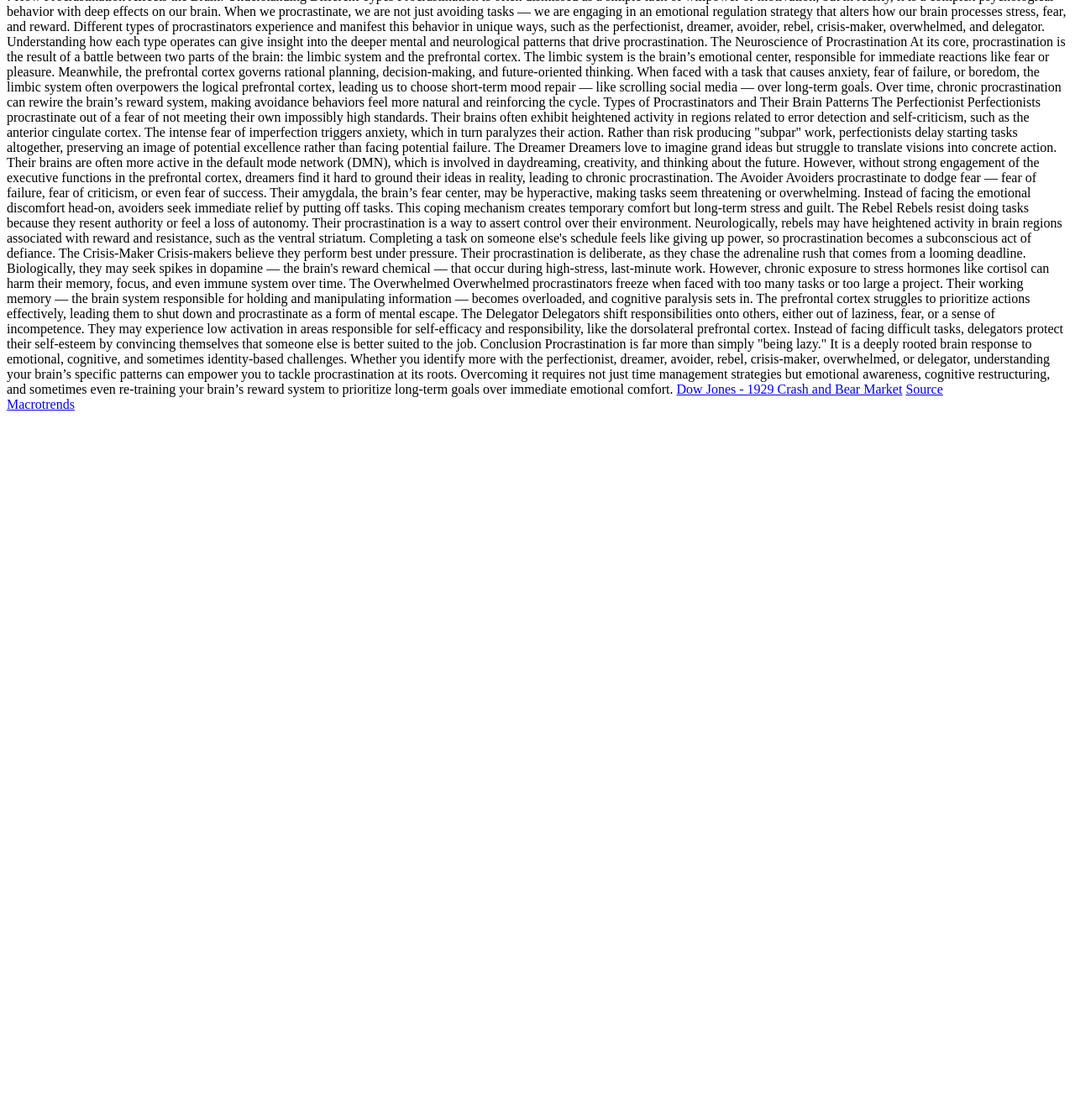
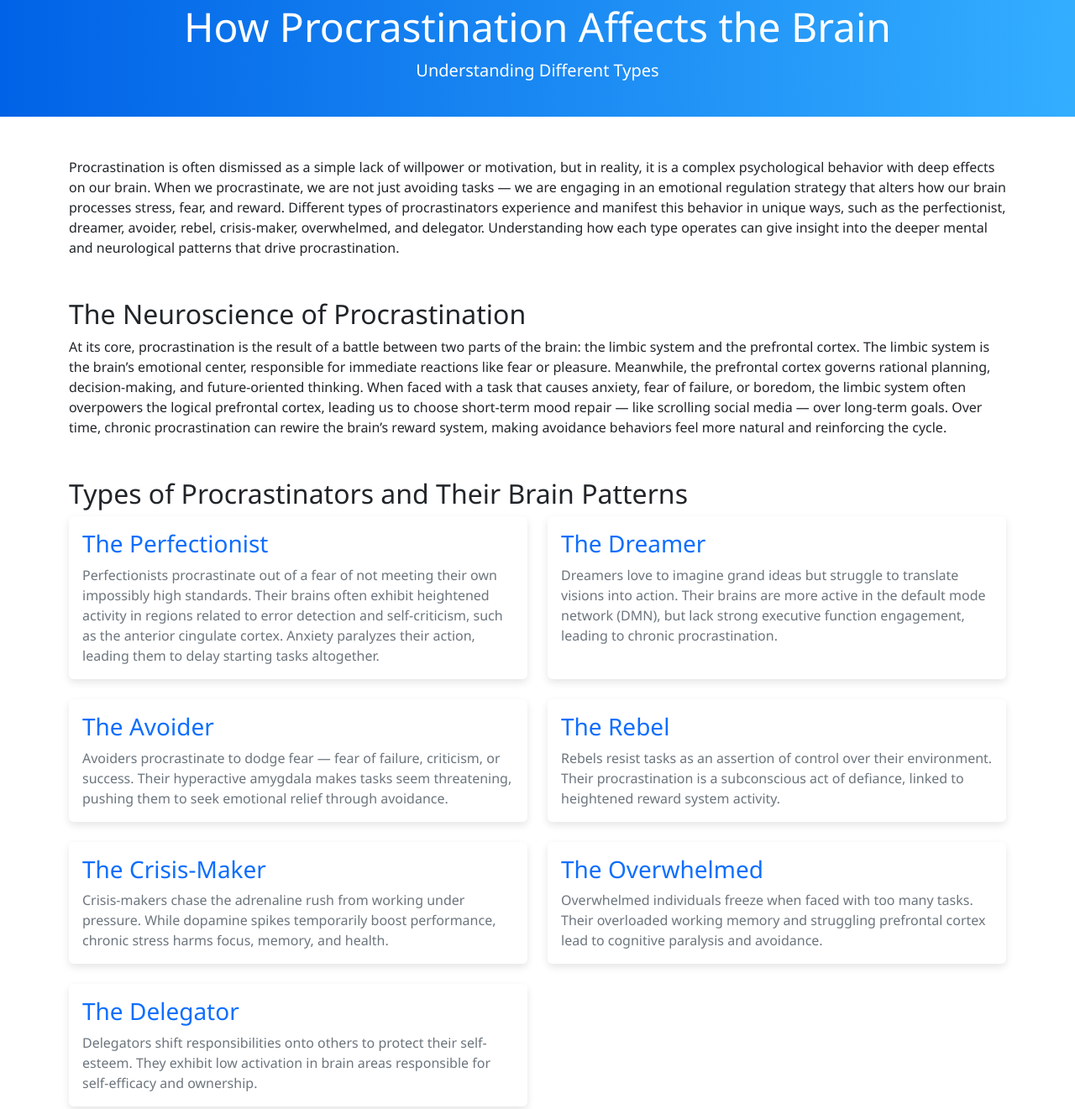
Before and after one commit to simobuilds/procastination, a plain HTML site: page index.html in a window 1280 px wide. Shown: the part 21-1342 px from the top of the page at 84% size. Before the commit the page ends 800 px from the top, so only its background shows below. Drawn offline with nearby package versions, Linux system fonts and the light colour scheme.

Commit message:
Update index.html
Also generated with Code Pilot. Plan (pseudocode):
Fix invalid HTML:
Move <footer> inside <body>, structure content using <section>, <article>, <header>, etc.

Use Bootstrap 5:
Apply responsive container, row, and col.
Style links, headings, and text properly.
Create clean, semantic HTML5 structure.
Write a styles.css for additional polishing (font, spacing, colors).
Enhance mobile friendliness and readability.

Signed-off-by: simobuilds <136658428+simobuilds@users.noreply.github.com>

```diff
--- a/index.html
+++ b/index.html
@@ -1,53 +1,130 @@
-!<!DOCTYPE html>
+<!DOCTYPE html>
 <html lang="en" dir="ltr">
-  <head>
-    <meta charset="utf-8">
-    <title></title>
-  </head>
-  <body>
-    How Procrastination Affects the Brain: Understanding Different Types
-Procrastination is often dismissed as a simple lack of willpower or motivation, but in reality, it is a complex psychological behavior with deep effects on our brain. When we procrastinate, we are not just avoiding tasks — we are engaging in an emotional regulation strategy that alters how our brain processes stress, fear, and reward. Different types of procrastinators experience and manifest this behavior in unique ways, such as the perfectionist, dreamer, avoider, rebel, crisis-maker, overwhelmed, and delegator. Understanding how each type operates can give insight into the deeper mental and neurological patterns that drive procrastination.
 
-The Neuroscience of Procrastination
-At its core, procrastination is the result of a battle between two parts of the brain: the limbic system and the prefrontal cortex. The limbic system is the brain’s emotional center, responsible for immediate reactions like fear or pleasure. Meanwhile, the prefrontal cortex governs rational planning, decision-making, and future-oriented thinking. When faced with a task that causes anxiety, fear of failure, or boredom, the limbic system often overpowers the logical prefrontal cortex, leading us to choose short-term mood repair — like scrolling social media — over long-term goals. Over time, chronic procrastination can rewire the brain’s reward system, making avoidance behaviors feel more natural and reinforcing the cycle.
+<head>
+  <meta charset="utf-8">
+  <meta name="viewport" content="width=device-width, initial-scale=1.0">
+  <title>How Procrastination Affects the Brain</title>
 
-Types of Procrastinators and Their Brain Patterns
-The Perfectionist
+  <!-- Bootstrap 5 CSS -->
+  <link href="https://cdn.jsdelivr.net/npm/bootstrap@5.3.2/dist/css/bootstrap.min.css" rel="stylesheet">
+  <!-- Custom CSS -->
+  <link rel="stylesheet" href="styles.css">
+</head>
 
-Perfectionists procrastinate out of a fear of not meeting their own impossibly high standards. Their brains often exhibit heightened activity in regions related to error detection and self-criticism, such as the anterior cingulate cortex. The intense fear of imperfection triggers anxiety, which in turn paralyzes their action. Rather than risk producing "subpar" work, perfectionists delay starting tasks altogether, preserving an image of potential excellence rather than facing potential failure.
+<body>
 
-The Dreamer
+  <header class="py-4 bg-primary text-white text-center">
+    <div class="container">
+      <h1 class="display-5">How Procrastination Affects the Brain</h1>
+      <p class="lead">Understanding Different Types</p>
+    </div>
+  </header>
 
-Dreamers love to imagine grand ideas but struggle to translate visions into concrete action. Their brains are often more active in the default mode network (DMN), which is involved in daydreaming, creativity, and thinking about the future. However, without strong engagement of the executive functions in the prefrontal cortex, dreamers find it hard to ground their ideas in reality, leading to chronic procrastination.
+  <main class="py-5">
+    <div class="container">
+      <section class="mb-5">
+        <p>Procrastination is often dismissed as a simple lack of willpower or motivation, but in reality, it is a complex psychological behavior with deep effects on our brain. When we procrastinate, we are not just avoiding tasks — we are engaging in an emotional regulation strategy that alters how our brain processes stress, fear, and reward. Different types of procrastinators experience and manifest this behavior in unique ways, such as the perfectionist, dreamer, avoider, rebel, crisis-maker, overwhelmed, and delegator. Understanding how each type operates can give insight into the deeper mental and neurological patterns that drive procrastination.</p>
+      </section>
 
-The Avoider
+      <section class="mb-5">
+        <h2>The Neuroscience of Procrastination</h2>
+        <p>At its core, procrastination is the result of a battle between two parts of the brain: the limbic system and the prefrontal cortex. The limbic system is the brain’s emotional center, responsible for immediate reactions like fear or pleasure. Meanwhile, the prefrontal cortex governs rational planning, decision-making, and future-oriented thinking. When faced with a task that causes anxiety, fear of failure, or boredom, the limbic system often overpowers the logical prefrontal cortex, leading us to choose short-term mood repair — like scrolling social media — over long-term goals. Over time, chronic procrastination can rewire the brain’s reward system, making avoidance behaviors feel more natural and reinforcing the cycle.</p>
+      </section>
 
-Avoiders procrastinate to dodge fear — fear of failure, fear of criticism, or even fear of success. Their amygdala, the brain’s fear center, may be hyperactive, making tasks seem threatening or overwhelming. Instead of facing the emotional discomfort head-on, avoiders seek immediate relief by putting off tasks. This coping mechanism creates temporary comfort but long-term stress and guilt.
+      <section class="mb-5">
+        <h2>Types of Procrastinators and Their Brain Patterns</h2>
 
-The Rebel
+        <div class="row g-4">
 
-Rebels resist doing tasks because they resent authority or feel a loss of autonomy. Their procrastination is a way to assert control over their environment. Neurologically, rebels may have heightened activity in brain regions associated with reward and resistance, such as the ventral striatum. Completing a task on someone else's schedule feels like giving up power, so procrastination becomes a subconscious act of defiance.
+          <div class="col-md-6">
+            <article class="card h-100">
+              <div class="card-body">
+                <h3 class="card-title">The Perfectionist</h3>
+                <p class="card-text">Perfectionists procrastinate out of a fear of not meeting their own impossibly high standards. Their brains often exhibit heightened activity in regions related to error detection and self-criticism, such as the anterior cingulate cortex. Anxiety paralyzes their action, leading them to delay starting tasks altogether.</p>
+              </div>
+            </article>
+          </div>
 
-The Crisis-Maker
+          <div class="col-md-6">
+            <article class="card h-100">
+              <div class="card-body">
+                <h3 class="card-title">The Dreamer</h3>
+                <p class="card-text">Dreamers love to imagine grand ideas but struggle to translate visions into action. Their brains are more active in the default mode network (DMN), but lack strong executive function engagement, leading to chronic procrastination.</p>
+              </div>
+            </article>
+          </div>
 
-Crisis-makers believe they perform best under pressure. Their procrastination is deliberate, as they chase the adrenaline rush that comes from a looming deadline. Biologically, they may seek spikes in dopamine — the brain's reward chemical — that occur during high-stress, last-minute work. However, chronic exposure to stress hormones like cortisol can harm their memory, focus, and even immune system over time.
+          <div class="col-md-6">
+            <article class="card h-100">
+              <div class="card-body">
+                <h3 class="card-title">The Avoider</h3>
+                <p class="card-text">Avoiders procrastinate to dodge fear — fear of failure, criticism, or success. Their hyperactive amygdala makes tasks seem threatening, pushing them to seek emotional relief through avoidance.</p>
+              </div>
+            </article>
+          </div>
 
-The Overwhelmed
+          <div class="col-md-6">
+            <article class="card h-100">
+              <div class="card-body">
+                <h3 class="card-title">The Rebel</h3>
+                <p class="card-text">Rebels resist tasks as an assertion of control over their environment. Their procrastination is a subconscious act of defiance, linked to heightened reward system activity.</p>
+              </div>
+            </article>
+          </div>
 
-Overwhelmed procrastinators freeze when faced with too many tasks or too large a project. Their working memory — the brain system responsible for holding and manipulating information — becomes overloaded, and cognitive paralysis sets in. The prefrontal cortex struggles to prioritize actions effectively, leading them to shut down and procrastinate as a form of mental escape.
+          <div class="col-md-6">
+            <article class="card h-100">
+              <div class="card-body">
+                <h3 class="card-title">The Crisis-Maker</h3>
+                <p class="card-text">Crisis-makers chase the adrenaline rush from working under pressure. While dopamine spikes temporarily boost performance, chronic stress harms focus, memory, and health.</p>
+              </div>
+            </article>
+          </div>
 
-The Delegator
+          <div class="col-md-6">
+            <article class="card h-100">
+              <div class="card-body">
+                <h3 class="card-title">The Overwhelmed</h3>
+                <p class="card-text">Overwhelmed individuals freeze when faced with too many tasks. Their overloaded working memory and struggling prefrontal cortex lead to cognitive paralysis and avoidance.</p>
+              </div>
+            </article>
+          </div>
 
-Delegators shift responsibilities onto others, either out of laziness, fear, or a sense of incompetence. They may experience low activation in areas responsible for self-efficacy and responsibility, like the dorsolateral prefrontal cortex. Instead of facing difficult tasks, delegators protect their self-esteem by convincing themselves that someone else is better suited to the job.
+          <div class="col-md-6">
+            <article class="card h-100">
+              <div class="card-body">
+                <h3 class="card-title">The Delegator</h3>
+                <p class="card-text">Delegators shift responsibilities onto others to protect their self-esteem. They exhibit low activation in brain areas responsible for self-efficacy and ownership.</p>
+              </div>
+            </article>
+          </div>
 
-Conclusion
-Procrastination is far more than simply "being lazy." It is a deeply rooted brain response to emotional, cognitive, and sometimes identity-based challenges. Whether you identify more with the perfectionist, dreamer, avoider, rebel, crisis-maker, overwhelmed, or delegator, understanding your brain’s specific patterns can empower you to tackle procrastination at its roots. Overcoming it requires not just time management strategies but emotional awareness, cognitive restructuring, and sometimes even re-training your brain’s reward system to prioritize long-term goals over immediate emotional comfort.
+        </div>
+      </section>
 
+      <section class="mb-5">
+        <h2>Conclusion</h2>
+        <p>Procrastination is far more than simply "being lazy." It is a deeply rooted brain response to emotional, cognitive, and identity-based challenges. Understanding your brain’s specific patterns can empower you to tackle procrastination at its roots through emotional awareness, cognitive restructuring, and re-training your brain’s reward system.</p>
+      </section>
 
-  <a href='https://www.macrotrends.net/2484/dow-jones-crash-1929-bear-market'>Dow Jones - 1929 Crash and Bear Market</a>
-    <a href='https://www.macrotrends.net/2484/dow-jones-crash-1929-bear-market'>Source</a>
-  </body>
-  <footer>
-<a href='https://www.macrotrends.net/2484/dow-jones-crash-1929-bear-market'>Macrotrends</a>
+      <section class="text-center">
+        <a href='https://www.macrotrends.net/2484/dow-jones-crash-1929-bear-market' class="btn btn-primary m-2">Dow Jones - 1929 Crash and Bear Market</a>
+        <a href='https://www.macrotrends.net/2484/dow-jones-crash-1929-bear-market' class="btn btn-secondary m-2">Source</a>
+      </section>
+
+    </div>
+  </main>
+
+  <footer class="py-4 bg-dark text-white text-center">
+    <div class="container">
+      <p>&copy; 2025 <a href='https://www.macrotrends.net/2484/dow-jones-crash-1929-bear-market' class="text-white">Macrotrends</a>. All rights reserved.</p>
+    </div>
   </footer>
+
+  <!-- Bootstrap 5 JS Bundle -->
+  <script src="https://cdn.jsdelivr.net/npm/bootstrap@5.3.2/dist/js/bootstrap.bundle.min.js"></script>
+
+</body>
+
 </html>
```
